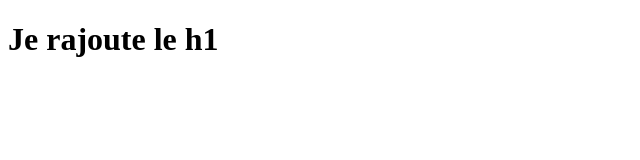
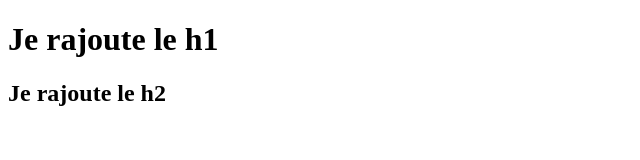
Before and after one commit to Lionel-Guyau/helloWorld, a plain HTML site: page index.html in a window 1280 px wide. Shown: the whole page, without its empty margins (0-640 px from the left). Drawn offline with Linux system fonts and the light colour scheme.

Commit message:
Ajout du h2
Ajout du h2

```diff
--- a/index.html
+++ b/index.html
@@ -7,6 +7,7 @@
   </head>
   <body>
     <h1>Je rajoute le h1</h1>
+    <h2>Je rajoute le h2</h2>
     <!-- Ici, on placera tout le contenu à destination
     de l'utilisateur -->
   </body>
```
